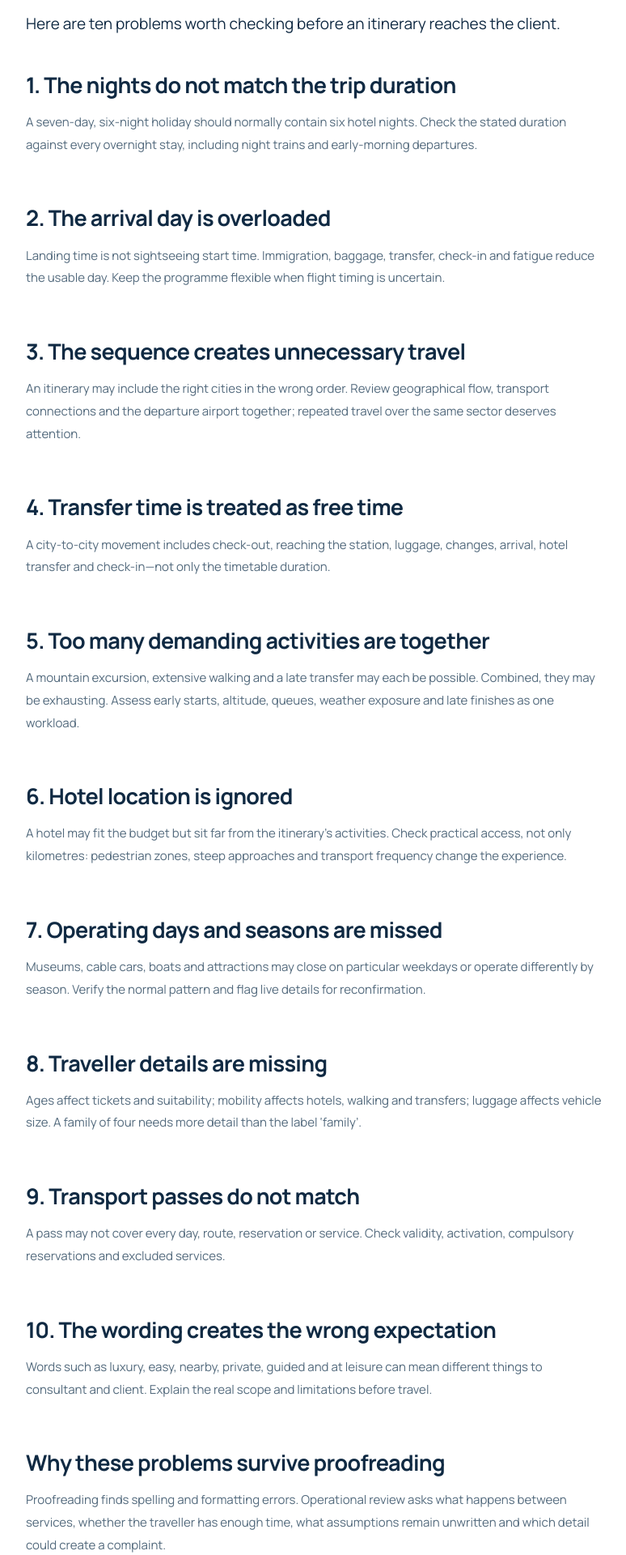
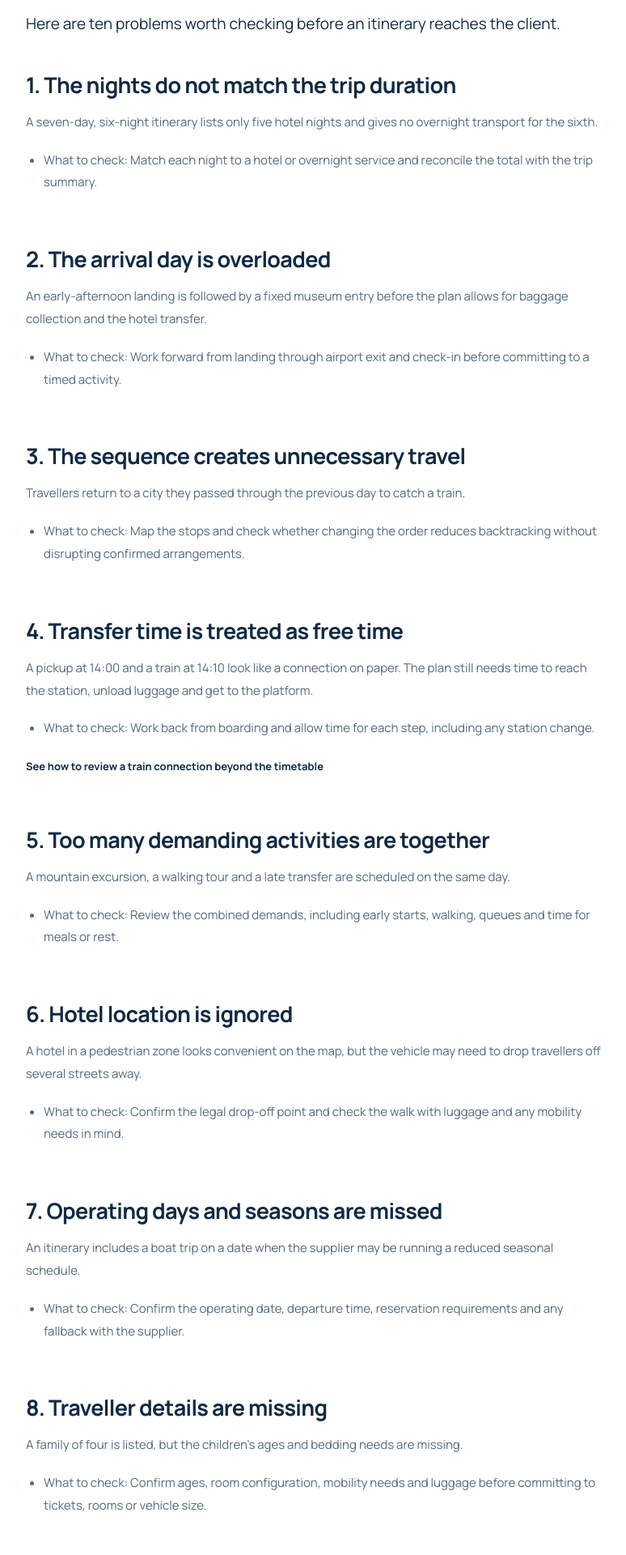
Before and after one commit to TripAudit/tripaudit-website, a Next.js app in the folder TripAudit-Vercel-Website/: page /insights/10-common-itinerary-problems in a window 1280 px wide. Shown: the part 900-2820 px from the top of the page at 81% size, without its empty margins (252-1026 px from the left). Built offline with nearby package versions, Linux system fonts and the light colour scheme.

Commit message:
Add practical checks to the ten common itinerary problems

```diff
--- a/TripAudit-Vercel-Website/app/insights/article-data.ts
+++ b/TripAudit-Vercel-Website/app/insights/article-data.ts
@@ -32,18 +32,18 @@ export const articles: Record<string, Article> = {
     category: "Checklist", readTime: "6 min read",
     intro: ["Most itinerary problems are not dramatic errors. They are small gaps between services, timings and expectations. Each component may look acceptable on its own, yet the complete trip may not work smoothly.", "Here are ten problems worth checking before an itinerary reaches the client."],
     sections: [
-      { heading: "1. The nights do not match the trip duration", paragraphs: ["A seven-day, six-night holiday should normally contain six hotel nights. Check the stated duration against every overnight stay, including night trains and early-morning departures."] },
-      { heading: "2. The arrival day is overloaded", paragraphs: ["Landing time is not sightseeing start time. Immigration, baggage, transfer, check-in and fatigue reduce the usable day. Keep the programme flexible when flight timing is uncertain."] },
-      { heading: "3. The sequence creates unnecessary travel", paragraphs: ["An itinerary may include the right cities in the wrong order. Review geographical flow, transport connections and the departure airport together; repeated travel over the same sector deserves attention."] },
-      { heading: "4. Transfer time is treated as free time", paragraphs: ["A city-to-city movement includes check-out, reaching the station, luggage, changes, arrival, hotel transfer and check-in—not only the timetable duration."] },
-      { heading: "5. Too many demanding activities are together", paragraphs: ["A mountain excursion, extensive walking and a late transfer may each be possible. Combined, they may be exhausting. Assess early starts, altitude, queues, weather exposure and late finishes as one workload."] },
-      { heading: "6. Hotel location is ignored", paragraphs: ["A hotel may fit the budget but sit far from the itinerary’s activities. Check practical access, not only kilometres: pedestrian zones, steep approaches and transport frequency change the experience."] },
-      { heading: "7. Operating days and seasons are missed", paragraphs: ["Museums, cable cars, boats and attractions may close on particular weekdays or operate differently by season. Verify the normal pattern and flag live details for reconfirmation."] },
-      { heading: "8. Traveller details are missing", paragraphs: ["Ages affect tickets and suitability; mobility affects hotels, walking and transfers; luggage affects vehicle size. A family of four needs more detail than the label ‘family’. "] },
-      { heading: "9. Transport passes do not match", paragraphs: ["A pass may not cover every day, route, reservation or service. Check validity, activation, compulsory reservations and excluded services."] },
-      { heading: "10. The wording creates the wrong expectation", paragraphs: ["Words such as luxury, easy, nearby, private, guided and at leisure can mean different things to consultant and client. Explain the real scope and limitations before travel."] },
+      {heading: "1. The nights do not match the trip duration",paragraphs: ["A seven-day, six-night itinerary lists only five hotel nights and gives no overnight transport for the sixth."],bullets: ["What to check: Match each night to a hotel or overnight service and reconcile the total with the trip summary."]},
+      {heading: "2. The arrival day is overloaded",paragraphs: ["An early-afternoon landing is followed by a fixed museum entry before the plan allows for baggage collection and the hotel transfer."],bullets: ["What to check: Work forward from landing through airport exit and check-in before committing to a timed activity."]},
+      {heading: "3. The sequence creates unnecessary travel",paragraphs: ["Travellers return to a city they passed through the previous day to catch a train."],bullets: ["What to check: Map the stops and check whether changing the order reduces backtracking without disrupting confirmed arrangements."]},
+      {heading: "4. Transfer time is treated as free time",paragraphs: ["A pickup at 14:00 and a train at 14:10 look like a connection on paper. The plan still needs time to reach the station, unload luggage and get to the platform."],bullets: ["What to check: Work back from boarding and allow time for each step, including any station change."],link: {href: "/insights/train-connections-beyond-timetable",label: "See how to review a train connection beyond the timetable"}},
+      {heading: "5. Too many demanding activities are together",paragraphs: ["A mountain excursion, a walking tour and a late transfer are scheduled on the same day."],bullets: ["What to check: Review the combined demands, including early starts, walking, queues and time for meals or rest."]},
+      {heading: "6. Hotel location is ignored",paragraphs: ["A hotel in a pedestrian zone looks convenient on the map, but the vehicle may need to drop travellers off several streets away."],bullets: ["What to check: Confirm the legal drop-off point and check the walk with luggage and any mobility needs in mind."]},
+      {heading: "7. Operating days and seasons are missed",paragraphs: ["An itinerary includes a boat trip on a date when the supplier may be running a reduced seasonal schedule."],bullets: ["What to check: Confirm the operating date, departure time, reservation requirements and any fallback with the supplier."]},
+      {heading: "8. Traveller details are missing",paragraphs: ["A family of four is listed, but the children’s ages and bedding needs are missing."],bullets: ["What to check: Confirm ages, room configuration, mobility needs and luggage before committing to tickets, rooms or vehicle size."]},
+      {heading: "9. Transport passes do not match",paragraphs: ["A rail pass may cover the route while a particular train still requires a separate seat reservation."],bullets: ["What to check: Check the dates, route and service against the pass terms, including compulsory reservations and exclusions."]},
+      {heading: "10. The wording creates the wrong expectation",paragraphs: ["The proposal says guided sightseeing, while the booking includes only admission and an audio guide."],bullets: ["What to check: Match the client-facing wording to the booked service and spell out any limitations that affect the experience."]},
       { heading: "Why these problems survive proofreading", paragraphs: ["Proofreading finds spelling and formatting errors. Operational review asks what happens between services, whether the traveller has enough time, what assumptions remain unwritten and which detail could create a complaint."] },
-      { heading: "A practical final review", paragraphs: ["Check the trip at three levels: structure (days, nights, cities, hotels and transport), flow (timing, movement, workload and usable time), and expectations (inclusions, limitations and traveller needs). TourAudit provides a structured second check; the consultant remains responsible for live verification and the final decision."] }
+      { heading: "A practical final review", paragraphs: ["Once you have flagged the individual problems, review the trip in order from arrival to departure. Confirm outstanding supplier details and make sure the final client copy reflects the arrangements."], link: { href: "/insights/how-to-review-a-travel-itinerary-before-sending", label: "Follow the full pre-send itinerary review guide" } }
     ]
   },
   "why-correct-itineraries-can-be-impractical": {
```
